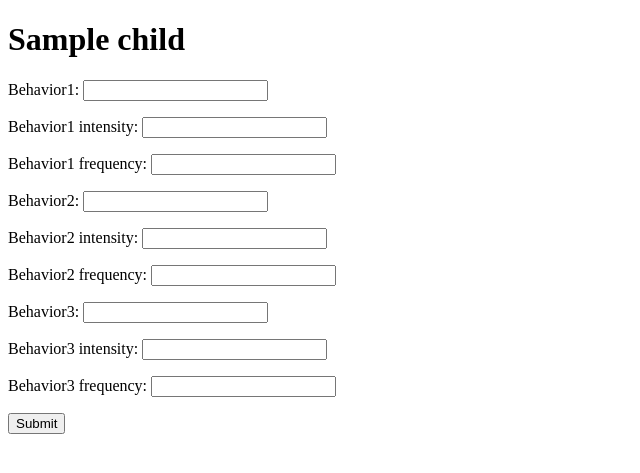
After one commit to fabu-leslie/TriHarmony, a Django app: page /specialist/client_detail/1/ in a window 1280 px wide. The commit adds this page. Shown: the top 473 px of the page, without its empty margins (0-640 px from the left). Run offline with Django 4.2, Linux system fonts and the light colour scheme; tables that the repository leaves empty hold one stand-in row (values such as "Sample post").

Commit message:
created client_detail and client_behavior views

```diff
--- a/specialist/forms.py
+++ b/specialist/forms.py
@@ -1,23 +1,28 @@
 from django import forms
-from .models import Child, Specialist
+from .models import Behavior, Child, Specialist
 
 
-class BehaviorForm(forms.Form):
-    child = forms.CharField(max_length=255)
-    behavior1 = forms.CharField(max_length=255)
-    behavior1_intensity = forms.IntegerField()
-    behavior1_frequency = forms.IntegerField()
-    behavior2 = forms.CharField(max_length=255)
-    behavior2_intensity = forms.IntegerField()
-    behavior2_frequency = forms.IntegerField()
-    behavior3 = forms.CharField(max_length=255)
-    behavior3_intensity = forms.IntegerField()
-    behavoir3_frequency = forms.IntegerField()
-    notes = forms.CharField(max_length=255)
+# class BehaviorForm(forms.Form):
+#     child = forms.CharField(max_length=255)
+#     behavior1 = forms.CharField(max_length=255)
+#     behavior1_intensity = forms.IntegerField()
+#     behavior1_frequency = forms.IntegerField()
+#     behavior2 = forms.CharField(max_length=255)
+#     behavior2_intensity = forms.IntegerField()
+#     behavior2_frequency = forms.IntegerField()
+#     behavior3 = forms.CharField(max_length=255)
+#     behavior3_intensity = forms.IntegerField()
+#     behavoir3_frequency = forms.IntegerField()
+#     notes = forms.CharField(max_length=255)
+
+class BehaviorForm(forms.ModelForm):
+    class Meta:
+        model= Behavior
+        fields = ['behavior1', 'behavior1_intensity', 'behavior1_frequency', 'behavior2', 'behavior2_intensity', 'behavior2_frequency',
+                  'behavior3', 'behavior3_intensity', 'behavior3_frequency']
+
 
 # ModelForm class - should auto generate fields for each field in model, will handle input validation and error handling.
-
-
 class ChildForm(forms.ModelForm):
     class Meta:
         model= Child
--- a/specialist/models.py
+++ b/specialist/models.py
@@ -27,3 +27,17 @@ class Parent(models.Model):
 
     def __str__(self):
         return self.name
+
+
+class Behavior(models.Model):
+    behavior1 = models.CharField(max_length=255)
+    behavior1_intensity = models.IntegerField()
+    behavior1_frequency = models.IntegerField()
+    behavior2 = models.CharField(max_length=255)
+    behavior2_intensity = models.IntegerField()
+    behavior2_frequency = models.IntegerField()
+    behavior3 = models.CharField(max_length=255)
+    behavior3_intensity = models.IntegerField()
+    behavior3_frequency = models.IntegerField()
+    notes = models.CharField(max_length=255)
+    child = models.ForeignKey(Child, on_delete=models.CASCADE)
--- /dev/null
+++ b/specialist/templates/behavior_form.html
@@ -0,0 +1 @@
+{% extends 'base.html' %}
--- /dev/null
+++ b/specialist/templates/client_detail.html
@@ -0,0 +1,12 @@
+{% extends 'base.html' %}
+
+
+{% block content %}
+<h1>{{ client.name }}</h1>
+
+<form method="post">
+    {% csrf_token %}
+    {{ behavior_form.as_p }}
+    <input type="submit" value="Submit">
+</form>
+{% endblock content %}
--- a/specialist/templates/client_list.html
+++ b/specialist/templates/client_list.html
@@ -4,7 +4,7 @@
 <h2>My Clients</h2>
 {% for client in clients %}
 <div class="client">
-    <h3>{{ client.name }}</h3>
+    <h3><a href="{% url 'specialist:client_detail' client.id %}">{{ client.name }}</a></h3>
     <p>Date of birth: {{ client.dob }}</p>
     <p>Age: {{ client.age }}</p>
     <p>Gender: {{ client.gender }}</p>
--- a/specialist/urls.py
+++ b/specialist/urls.py
@@ -5,6 +5,8 @@ app_name = 'specialist'
 
 urlpatterns = [
     path('', views.home, name='home'),
-    path('clients/', views.client_list, name='client_list'),
+    path('clients/', views.client_list, name='client_list'),  # specialist dash
     path('add_client/', views.add_client, name='add_client'),
+    path('client_detail/<int:client_id>/',
+         views.client_detail, name='client_detail'),
 ]
--- a/specialist/views.py
+++ b/specialist/views.py
@@ -1,7 +1,7 @@
-from django.shortcuts import render, redirect, HttpResponseRedirect
+from django.shortcuts import render, redirect, HttpResponseRedirect, get_object_or_404
 from django.urls import reverse
-from .forms import ChildForm
-from .models import Child
+from .forms import ChildForm, BehaviorForm
+from .models import Child, Behavior
 
 
 def home(request):
@@ -22,3 +22,15 @@ def add_client(request):
     else:
         new_client_form = ChildForm()
     return render(request, 'add_client.html', {'new_client_form': new_client_form})
+
+
+def client_detail(request, client_id):
+    client = get_object_or_404(Child, pk=client_id)
+    behavior_form = BehaviorForm()
+    return render(request, 'client_detail.html', {'client': client, 'behavior_form': behavior_form})
+
+def client_behavior(request, client_id):
+    client = Child.objects.get(id=client_id)
+    behaviors = Behavior.objects.filter(child=client)
+    context = {'client':client, 'behaviors': behaviors}
+    return render(request, 'client_detail.html', context)
```
Also changed, not shown: specialist/migrations/0003_behavior.py (added).
